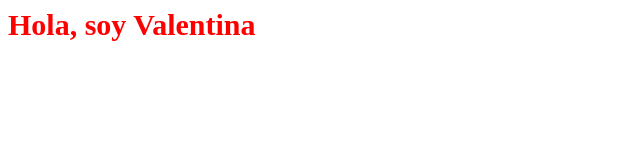
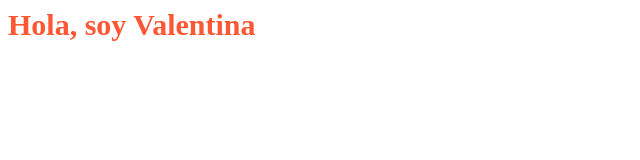
Before and after one commit to valentagil/valentagil.github.io, a plain HTML site: page index.html in a window 1280 px wide. Shown: the whole page, without its empty margins (0-640 px from the left). Drawn offline with Linux system fonts and the light colour scheme.

Commit message:
Update style.css
arreglar la cagada

```diff
--- a/style.css
+++ b/style.css
@@ -1,4 +1,4 @@
 h1 {
 font-size: 30px;
-  color: red
+  color: #FF5733;
 }
```
